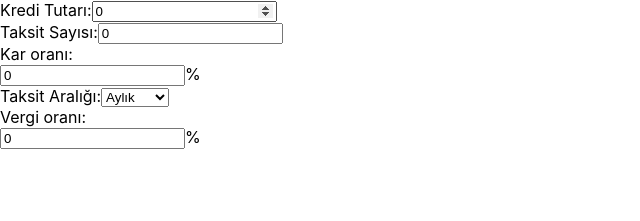
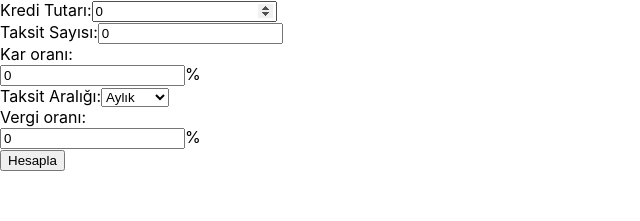
Before and after one commit to efdalyalcin/react_ts_fimple-secondTask, a React (Create React App) app: page / in a window 1280 px wide. Shown: the top 221 px of the page, without its empty margins (0-640 px from the left). Built offline with nearby package versions, Linux system fonts and the light colour scheme.

Commit message:
form button placed

```diff
--- a/src/components/InputForm.tsx
+++ b/src/components/InputForm.tsx
@@ -10,8 +10,31 @@ export default function InputForm() {
   const [installmentPeriod, setInstallmentPeriod] = useState('Aylık');
   const [taxRate, setTaxRate] = useState(0);
 
+  const handleSubmit = (event: React.FormEvent<HTMLFormElement>) => {
+    event.preventDefault();
+
+    switch(installmentPeriod) {
+      case 'Haftalık':
+        console.log('haftalik kazanc');
+        break;
+      case 'Yıllık':
+        console.log('yillik kazanc');
+        break;
+      default:
+        console.log('aylik kazanc');
+        break;
+    }
+  };
+
   return (
-    <form className="flex flex-col gap-3 px-4 py-3 rounded-full w-1/2">
+    <form
+      className="flex flex-col gap-3 px-4 py-3 rounded w-1/2"
+      //  bg-slate-500"
+      onSubmit={e => handleSubmit(e)}
+    >
+      <div className="flex flex-col gap-3"
+        // bg-red-400"
+      >
         <div className="flex justify-between items-center">
           <label htmlFor="credit">Kredi Tutarı:</label>
           <input
@@ -40,6 +63,7 @@ export default function InputForm() {
             <input
               id="profitRate"
               type="number"
+              step=".01"
               className="h-full rounded-md border bg-transparent py-1 px-4 text-right
                 text-gray-600 focus:border-indigo-500 focus:ring-indigo-500 sm:text-sm"
               value={profitRate}
@@ -73,9 +97,15 @@ export default function InputForm() {
               value={taxRate}
               onChange={(e) => setTaxRate(Number(e.target.value))}
             />
-          <label htmlFor="profitRate" className="absolute right-1">%</label>
+            <label htmlFor="taxRate" className="absolute right-1">%</label>
           </div>
         </div>
+      </div>
+      <button
+        type="submit"
+      >
+        Hesapla
+      </button>
     </form>
   );
 }
```
Lines whose indentation alone changed are shown as unchanged.
